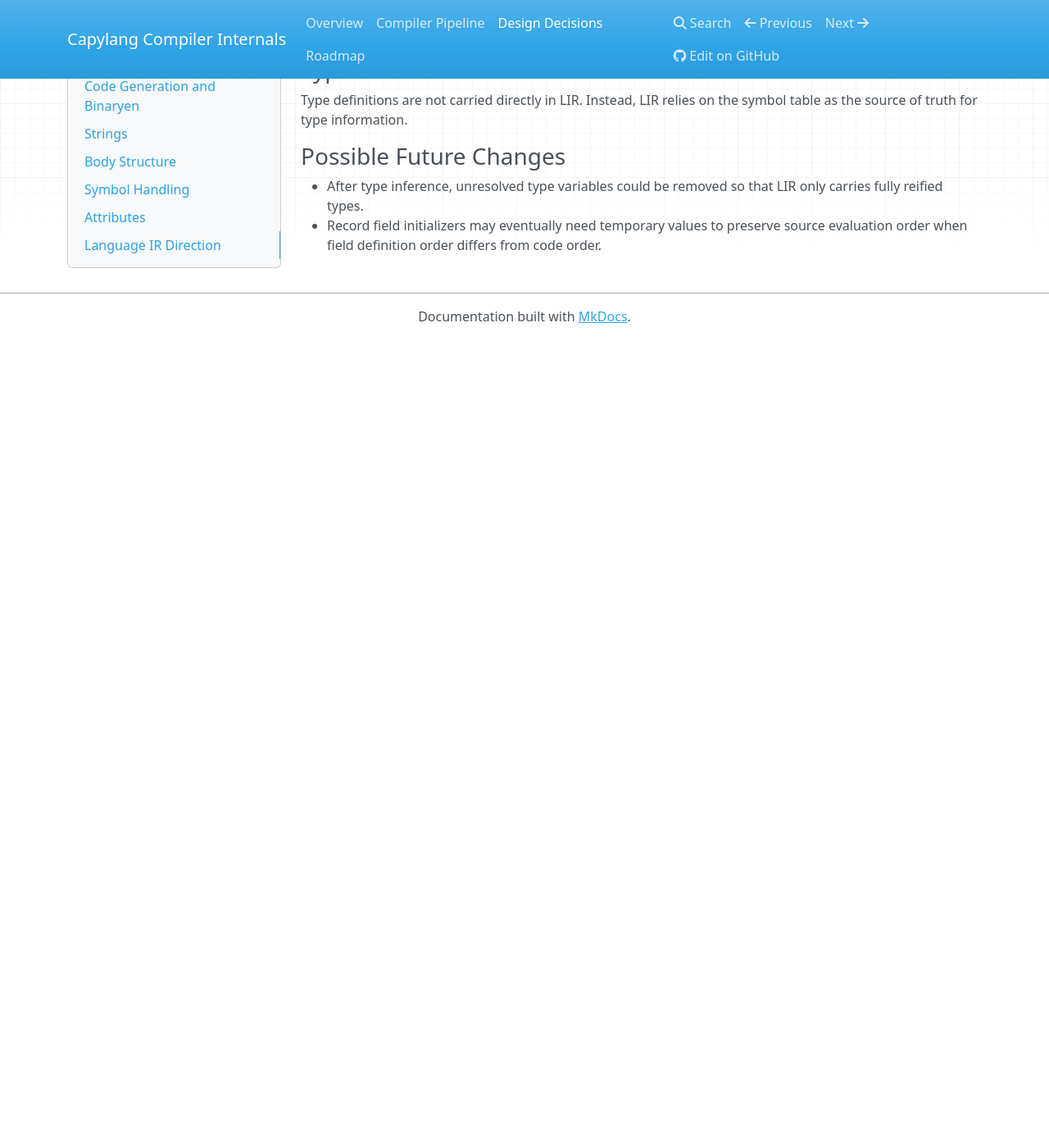
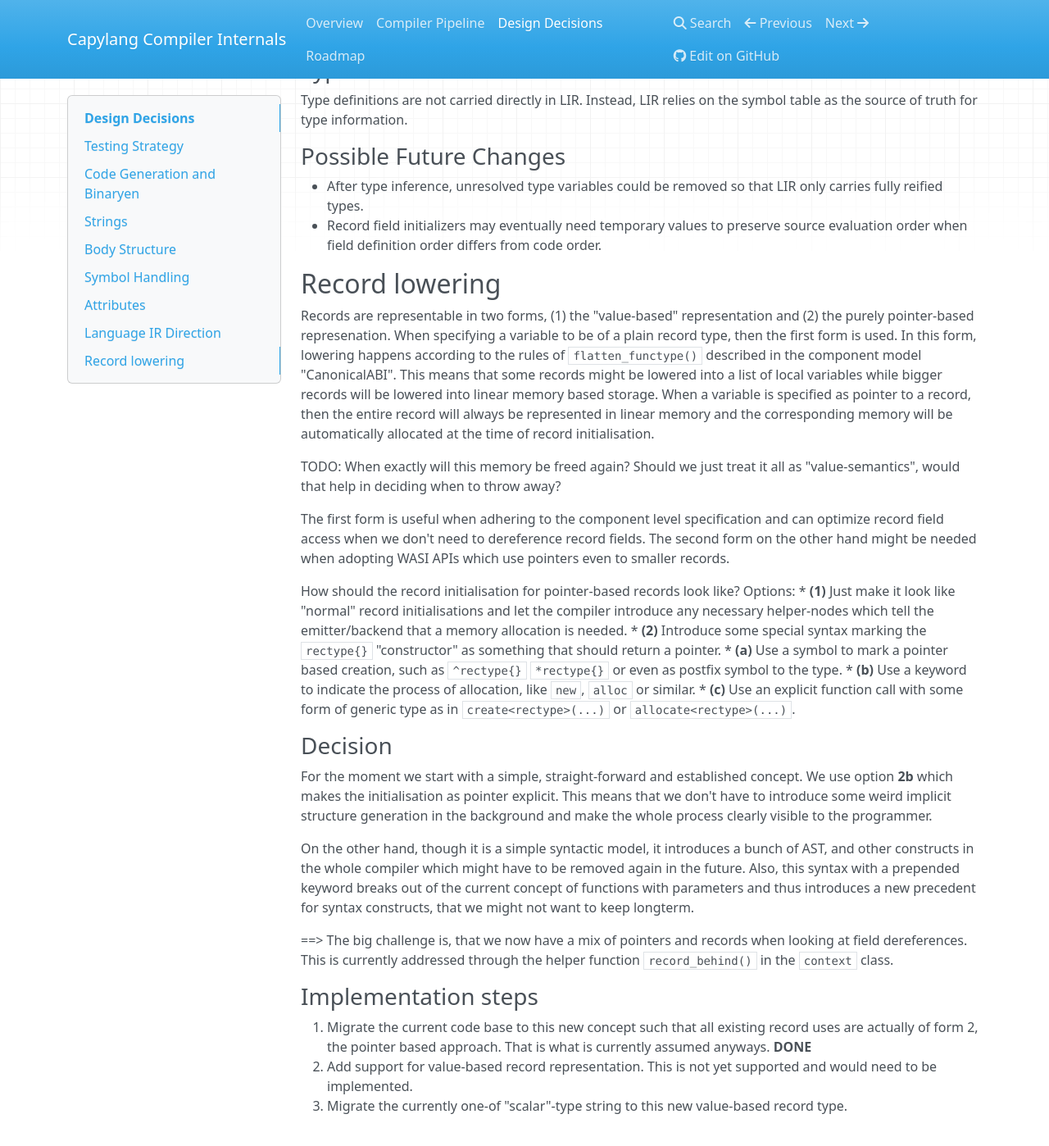
Before and after one commit to Jokymon/capylang, an MkDocs documentation site: the page built from doc/design-decisions.md, in a window 1280 px wide and 1400 px high, scrolled down 2564 px. Shown: the whole window at 82% size. Built offline with MkDocs 1.6.1, drawn with Linux system fonts in a browser that asks for light colours; nearby versions of some CDN libraries; before the commit the page ends 2978 px from its top, so only the background shows below that.

Commit message:
Make record handling through pointers explicit
Until now records were just implicitly handled as pointers and thus
always implicitly dereferenced. However this clashes with the goal of
"component model"-compatible representations for data types.

```diff
--- a/doc/design-decisions.md
+++ b/doc/design-decisions.md
@@ -138,3 +138,65 @@ symbol table as the source of truth for type information.
   only carries fully reified types.
 - Record field initializers may eventually need temporary values to preserve
   source evaluation order when field definition order differs from code order.
+
+## Record lowering
+
+Records are representable in two forms, (1) the "value-based" representation and
+(2) the purely pointer-based represenation. When specifying a variable to be
+of a plain record type, then the first form is used. In this form, lowering
+happens according to the rules of `flatten_functype()` described in the
+component model "CanonicalABI". This means that some records might be lowered
+into a list of local variables while bigger records will be lowered into linear
+memory based storage.
+When a variable is specified as pointer to a record, then the entire record will
+always be represented in linear memory and the corresponding memory will be
+automatically allocated at the time of record initialisation.
+
+TODO: When exactly will this memory be freed again? Should we just treat it all
+as "value-semantics", would that help in deciding when to throw away?
+
+The first form is useful when adhering to the component level specification and
+can optimize record field access when we don't need to dereference record
+fields. The second form on the other hand might be needed when adopting WASI
+APIs which use pointers even to smaller records.
+
+How should the record initialisation for pointer-based records look like?
+Options:
+ * **(1)** Just make it look like "normal" record initialisations and let the
+compiler introduce any necessary helper-nodes which tell the emitter/backend
+that a memory allocation is needed.
+ * **(2)** Introduce some special syntax marking the `rectype{}` "constructor" as
+something that should return a pointer.
+   * **(a)** Use a symbol to mark a pointer based creation, such as `^rectype{}`
+     `*rectype{}` or even as postfix symbol to the type.
+   * **(b)** Use a keyword to indicate the process of allocation, like `new`,
+     `alloc` or similar.
+   * **(c)** Use an explicit function call with some form of generic type as in
+     `create<rectype>(...)` or `allocate<rectype>(...)`.
+
+### Decision
+
+For the moment we start with a simple, straight-forward and established concept.
+We use option **2b** which makes the initialisation as pointer explicit. This
+means that we don't have to introduce some weird implicit structure generation
+in the background and make the whole process clearly visible to the programmer.
+
+On the other hand, though it is a simple syntactic model, it introduces a bunch
+of AST, and other constructs in the whole compiler which might have to be
+removed again in the future. Also, this syntax with a prepended keyword breaks
+out of the current concept of functions with parameters and thus introduces a
+new precedent for syntax constructs, that we might not want to keep longterm.
+
+==> The big challenge is, that we now have a mix of pointers and records when
+    looking at field dereferences. This is currently addressed through the
+    helper function `record_behind()` in the `context` class.
+
+### Implementation steps
+
+1. Migrate the current code base to this new concept such that all existing
+   record uses are actually of form 2, the pointer based approach. That is what
+   is currently assumed anyways. **DONE**
+2. Add support for value-based record representation. This is not yet supported
+   and would need to be implemented.
+3. Migrate the currently one-of "scalar"-type string to this new value-based
+   record type.
```
Also changed, not shown: 11 other files.
